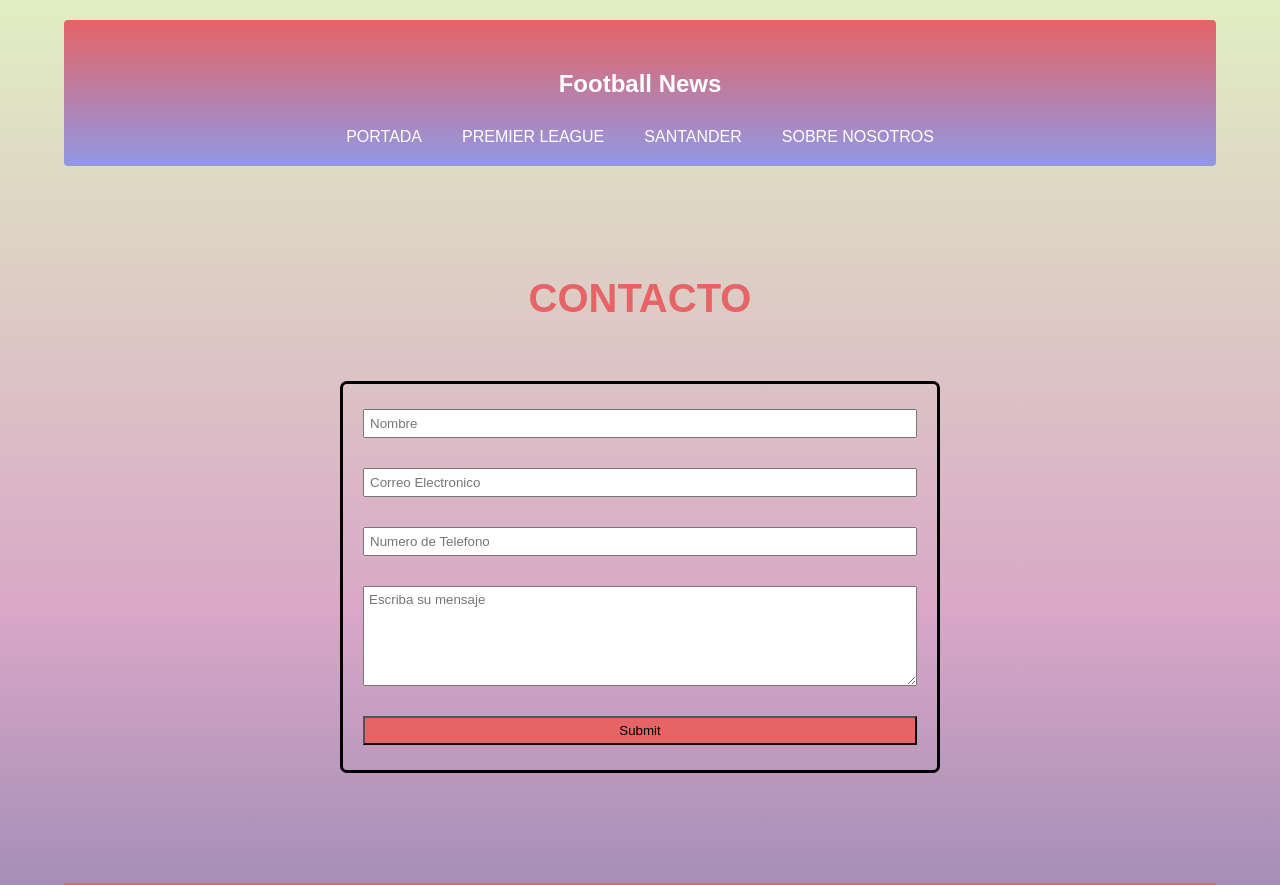
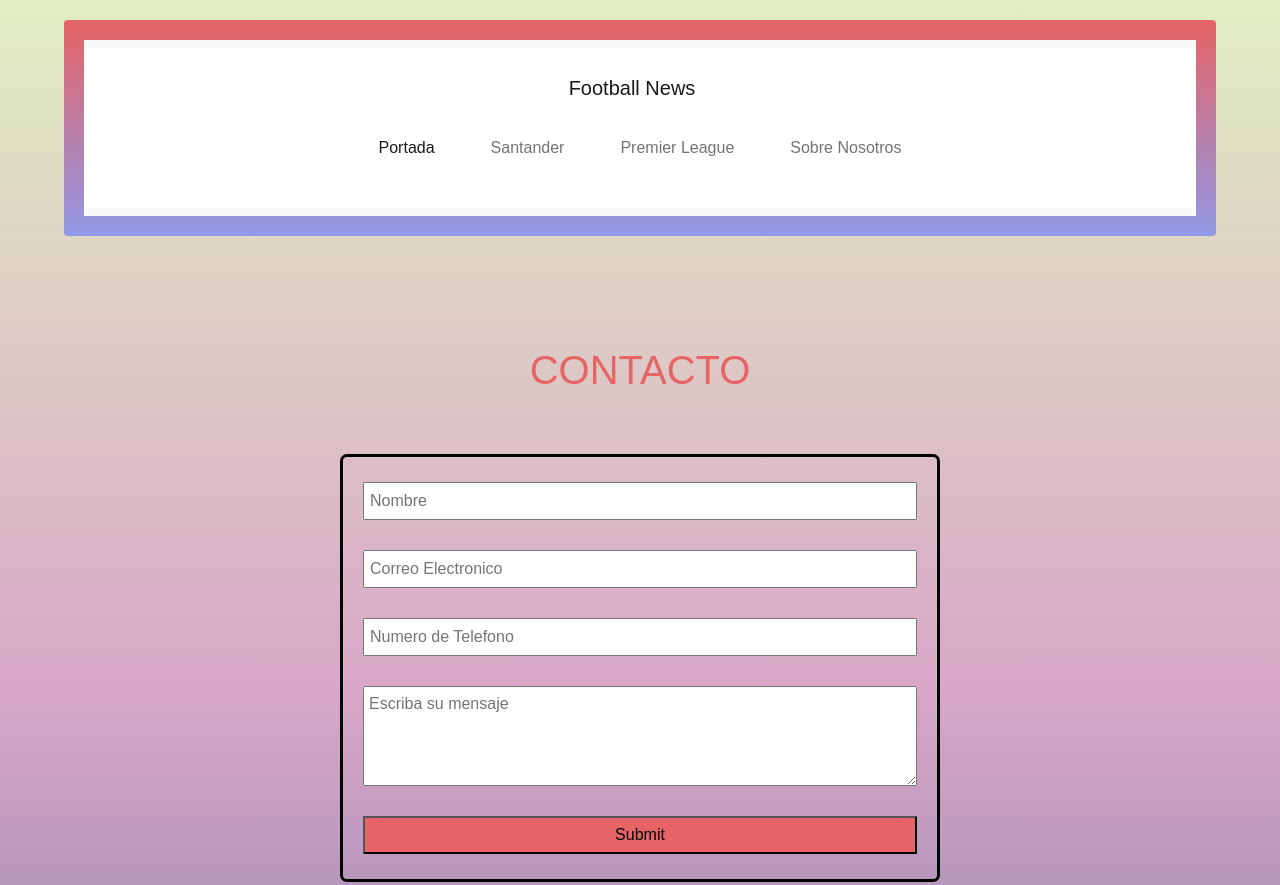
Before and after one commit to ManuelBM119/ultdesafio, a plain HTML site: page contacto.html in a window 1280 px wide. Shown: the top 885 px of the page. Drawn offline with nearby package versions, Linux system fonts and the light colour scheme; files that its build step writes are made by us from their sources.

Commit message:
Update contacto.html

```diff
--- a/contacto.html
+++ b/contacto.html
@@ -4,9 +4,19 @@
     <meta charset="UTF-8">
     <meta http-equiv="X-UA-Compatible" content="IE=edge">
     <meta name="viewport" content="width=device-width, initial-scale=1.0">
-    <title>Document</title>
+    <title>Football News || Contacto</title>
 
-    <link rel="stylesheet" href="main.css">
+    <!-- Meta keywords -->
+	<meta name="Keywords" content="Contacto , formulario , informacion">
+
+	<!-- Meta description -->
+	<meta name="description" content="En contacto damos la posibilidad de que el usuario contacte o se comunique con nosotros mediante correo electronico.">
+
+
+	<link href="https://cdn.jsdelivr.net/npm/bootstrap@5.1.3/dist/css/bootstrap.min.css" rel="stylesheet" integrity="sha384-1BmE4kWBq78iYhFldvKuhfTAU6auU8tT94WrHftjDbrCEXSU1oBoqyl2QvZ6jIW3" crossorigin="anonymous">
+
+
+    <link rel="stylesheet" href="../css/main.css">
 
     <script src="https://kit.fontawesome.com/9a71965660.js" crossorigin="anonymous"></script>
 
@@ -17,38 +27,32 @@
 
 
 	<header class="header">
-		<h2 class="titulo-header">Football News</h2>
 
-		<section class="refs">
+		<nav class="navbar navbar-expand-lg navbar-light bg-light">
+			<div class="container-fluid">
+			<a class="navbar-brand" href="#">Football News</a>
+			<button class="navbar-toggler" type="button" data-bs-toggle="collapse" data-bs-target="#navbarNavDropdown" aria-controls="navbarNavDropdown" aria-expanded="false" aria-label="Toggle navigation">
+				<span class="navbar-toggler-icon"></span>
+			</button>
+			<div class="collapse navbar-collapse" id="navbarNavDropdown">
+				<ul class="navbar-nav">
+				<li class="nav-item">
+					<a class="nav-link active" aria-current="page" href="../paginas/index.html">Portada</a>
+				</li>
+				<li class="nav-item">
+					<a class="nav-link" href="../paginas/santander.html">Santander</a>
+				</li>
+				<li class="nav-item">
+					<a class="nav-link" href="../paginas/premierleague.html">Premier League</a>
+				</li>
+				<li class="nav-item">
+					<a class="nav-link" href="../paginas/sobrenosotros.html">Sobre Nosotros</a>
+				</li>
+				</ul>
+			</div>
+			</div>
+		</nav>
 
-			<ul>
-				<li>
-					<a href="index.html" target=>Portada</a>
-				</li>
-			</ul>
-
-			<ul>
-				<li>
-						<a href="premierleague.html">Premier League</a>
-
-				</li>
-			</ul>
-
-			<ul>
-				<li>
-						<a href="santander.html">Santander</a>
-
-				</li>
-			</ul>
-
-			<ul>
-				<li>
-						<a href="sobrenosotros.html">Sobre nosotros</a>
-
-				</li>
-			</ul>
-
-		</section>
     </div>
 
 	</header>
@@ -56,8 +60,8 @@
 
 	<main class="contenido">
 
-		<div class="container">
-            <h2 class="formulario-titulo">CONTACTO</h2>
+		<div class="contenedor-form">
+            <h2 class="titulo-main">CONTACTO</h2>
             <form action="">
                 <input type="text" name="Nombre" placeholder="Nombre" id="">
                 <input type="text" name="Correo Electronico" placeholder="Correo Electronico">
@@ -65,6 +69,7 @@
                 <textarea name="message" placeholder="Escriba su mensaje" ></textarea>
 
                 <input type="submit" id="boton">
+
 
             </form>
 
@@ -113,7 +118,7 @@
 
 
 
-
+<script src="https://cdn.jsdelivr.net/npm/bootstrap@5.1.3/dist/js/bootstrap.bundle.min.js" integrity="sha384-ka7Sk0Gln4gmtz2MlQnikT1wXgYsOg+OMhuP+IlRH9sENBO0LRn5q+8nbTov4+1p" crossorigin="anonymous"></script>
 </body>
 
 </html>
```
